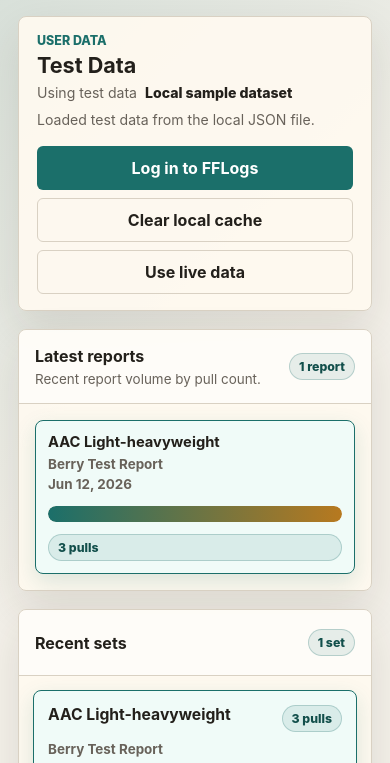
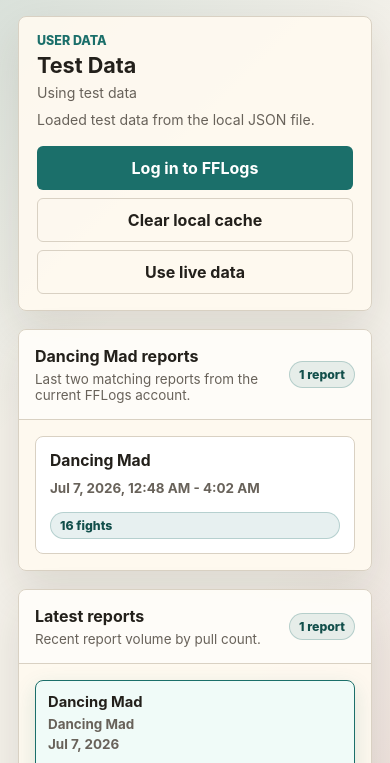
Before and after one commit to aeruru/berry-fflog-analyzers, a website: page index.html in a window 390 px wide. Both pictures are taken after a click on the button "Use test data". Shown: the part 76-839 px from the top of the page. Drawn offline with Linux system fonts and the light colour scheme.

Commit message:
Loads recent DMU reports now

```diff
--- a/app.js
+++ b/app.js
@@ -7,24 +7,24 @@
 const PKCE_STORAGE_KEY = 'berry.fflogs.pkce.pending';
 const TEST_DATA_URL = 'fflogs-testdata/sample-report-fights.json';
 const GRAPHQL_ENDPOINT = 'https://www.fflogs.com/api/v2/user';
+const TARGET_ZONE_ID = 76;
+const TARGET_ZONE_REPORT_LIMIT = 2;
 
 let sessions = [];
+let zoneReports = [];
+let expandedZoneReportIds = new Set();
 let selectedSessionId = null;
 let currentUserId = null;
 let currentUserName = null;
 
 const statusLine = document.querySelector('#statusLine');
+const zoneReportTitle = document.querySelector('#zoneReportTitle');
+const zoneReportList = document.querySelector('#zoneReportList');
+const zoneReportCount = document.querySelector('#zoneReportCount');
 const reportGraph = document.querySelector('#reportGraph');
 const reportGraphCount = document.querySelector('#reportGraphCount');
-const sessionList = document.querySelector('#sessionList');
-const sessionCount = document.querySelector('#sessionCount');
-const detailTitle = document.querySelector('#detailTitle');
-const detailSubtitle = document.querySelector('#detailSubtitle');
-const pullCount = document.querySelector('#pullCount');
-const pullList = document.querySelector('#pullList');
 const authState = document.querySelector('#authState');
 const userPanelTitle = document.querySelector('#userPanelTitle');
-const userName = document.querySelector('#userName');
 const loginButton = document.querySelector('#loginButton');
 const logoutButton = document.querySelector('#logoutButton');
 const loadTestDataButton = document.querySelector('#loadTestDataButton');
@@ -35,6 +35,7 @@
   localStorage.removeItem(USER_STORAGE_KEY);
   currentUserId = null;
   currentUserName = null;
+  setZoneReports([]);
   updateAuthUi();
   setStatus('Logged out of FFLogs.');
 });
@@ -42,6 +43,7 @@
 loadTestDataButton.addEventListener('click', toggleTestData);
 
 setSessions([]);
+setZoneReports([]);
 handleOAuthCallback().finally(async () => {
   updateAuthUi();
   if (getStoredToken() && !isUsingTestData()) {
@@ -55,6 +57,7 @@
     currentUserId = null;
     currentUserName = null;
     setSessions([]);
+    setZoneReports([]);
     updateAuthUi();
 
     if (getStoredToken()) {
@@ -96,6 +99,7 @@
     }));
     updateAuthUi();
     setSessions([normalized]);
+    setZoneReports([normalized]);
     setStatus('Loaded test data from the local JSON file.');
   } catch (error) {
     console.warn(error);
@@ -105,8 +109,17 @@
   }
 }
 
-async function fetchRecentSessions({ endpoint, userId }) {
-  const reportsResult = await fflogsGraphql(endpoint, RECENT_REPORTS_QUERY, { userId });
+async function fetchRecentSessions({ endpoint, userId, limit = 12, zoneId = null }) {
+  const variables = {
+    userId,
+    limit,
+  };
+
+  if (zoneId !== null) {
+    variables.zoneId = zoneId;
+  }
+
+  const reportsResult = await fflogsGraphql(endpoint, RECENT_REPORTS_QUERY, variables);
   const reports = reportsResult?.data?.reportData?.reports?.data ?? [];
   return hydrateReportSessions(reports);
 }
@@ -153,13 +166,14 @@
   setStatus('Looking up your FFLogs account and latest reports...');
 
   try {
-    const { normalized, user } = await fetchMyRecentSessions();
+    const { normalized, targetZoneReports, user } = await fetchMyRecentSessions();
 
     if (normalized.length === 0) {
       throw new Error('No known-zone reports were found for your account.');
     }
 
     setSessions(normalized);
+    setZoneReports(targetZoneReports);
     setCurrentUser(user);
 
     const latest = normalized[0];
@@ -177,12 +191,20 @@
   const user = await fetchCurrentUser();
   setCurrentUser(user);
 
-  const normalized = await fetchRecentSessions({
-    endpoint: getGraphqlEndpoint(),
-    userId: currentUserId,
-  });
+  const [normalized, targetZoneReports] = await Promise.all([
+    fetchRecentSessions({
+      endpoint: getGraphqlEndpoint(),
+      userId: currentUserId,
+    }),
+    fetchRecentSessions({
+      endpoint: getGraphqlEndpoint(),
+      userId: currentUserId,
+      limit: TARGET_ZONE_REPORT_LIMIT,
+      zoneId: TARGET_ZONE_ID,
+    }),
+  ]);
 
-  return { normalized, user };
+  return { normalized, targetZoneReports, user };
 }
 
 async function fetchCurrentUser() {
@@ -366,8 +388,6 @@
 
   userPanelTitle.textContent = currentUserName || 'FFLogs account';
   authState.textContent = isTestData ? 'Using test data' : isLoggedIn ? 'Logged in to FFLogs' : 'Not logged in';
-  userName.textContent = currentUserName ? (isTestData ? 'Local sample dataset' : 'FFLogs account') : '';
-  userName.classList.toggle('hidden', !currentUserName);
   loginButton.classList.toggle('hidden', Boolean(token));
   logoutButton.classList.toggle('hidden', !token);
   if (!loadTestDataButton.disabled) {
@@ -482,37 +502,93 @@
 function setSessions(nextSessions) {
   sessions = normalizeReportList(nextSessions);
   selectedSessionId = sessions[0]?.id ?? null;
-  render();
+  renderReportGraph();
 }
 
-function render() {
-  sessionCount.textContent = `${sessions.length} ${sessions.length === 1 ? 'set' : 'sets'}`;
-  renderReportGraph();
+function setZoneReports(nextReports) {
+  zoneReports = normalizeReportList(nextReports).slice(0, TARGET_ZONE_REPORT_LIMIT);
+  expandedZoneReportIds = new Set([...expandedZoneReportIds].filter((id) => zoneReports.some((report) => report.id === id)));
+  renderZoneReports();
+}
 
-  if (sessions.length === 0) {
-    sessionList.innerHTML = `<div class="empty-state">No recent known-zone sets found.</div>`;
-    renderPulls(null);
+function renderZoneReports() {
+  zoneReportCount.textContent = `${zoneReports.length} ${zoneReports.length === 1 ? 'report' : 'reports'}`;
+  const zoneName = zoneReports.find((report) => report.zoneName)?.zoneName;
+  zoneReportTitle.textContent = zoneName ? `${zoneName} reports` : `Zone ${TARGET_ZONE_ID} reports`;
+
+  if (zoneReports.length === 0) {
+    zoneReportList.innerHTML = `<div class="empty-state">No recent Zone ${TARGET_ZONE_ID} reports found yet.</div>`;
     return;
   }
 
-  sessionList.innerHTML = sessions.map((session) => `
-    <button class="session-card ${session.id === selectedSessionId ? 'active' : ''}" data-session-id="${escapeHtml(session.id)}" type="button">
-      <div class="session-top">
-        <h3>${escapeHtml(session.zoneName)}</h3>
-        <span class="pill">${session.pulls.length} pulls</span>
-      </div>
-      <p class="meta">${session.title ? `${escapeHtml(session.title)}<br>` : ''}${session.reportCode ? `${escapeHtml(session.reportCode)}<br>` : ''}${formatDateRange(session.startTime, session.endTime)}${session.hydrationError ? '<br>Fight details unavailable' : ''}</p>
-    </button>
-  `).join('');
+  zoneReportList.innerHTML = zoneReports.map((report) => {
+    const isExpanded = expandedZoneReportIds.has(report.id);
+    const fights = [...report.pulls].sort((a, b) => new Date(b.startTime) - new Date(a.startTime));
 
-  sessionList.querySelectorAll('.session-card').forEach((card) => {
-    card.addEventListener('click', () => {
-      selectedSessionId = card.dataset.sessionId;
-      render();
+    return `
+      <article class="zone-report-card ${isExpanded ? 'expanded' : ''}">
+        <button class="zone-report-toggle" data-zone-report-id="${escapeHtml(report.id)}" type="button" aria-expanded="${isExpanded}">
+          <div>
+            <h3>${escapeHtml(report.title || report.zoneName)}</h3>
+            <p class="meta">${report.reportCode ? `${escapeHtml(report.reportCode)}<br>` : ''}${formatDateRange(report.startTime, report.endTime)}</p>
+          </div>
+          <span class="pill">${formatFightCount(report.pulls.length)}</span>
+        </button>
+        ${isExpanded ? renderZoneFightCards(fights, report.hydrationError) : ''}
+      </article>
+    `;
+  }).join('');
+
+  zoneReportList.querySelectorAll('.zone-report-toggle').forEach((button) => {
+    button.addEventListener('click', () => {
+      const reportId = button.dataset.zoneReportId;
+      if (expandedZoneReportIds.has(reportId)) {
+        expandedZoneReportIds.delete(reportId);
+      } else {
+        expandedZoneReportIds.add(reportId);
+      }
+      renderZoneReports();
     });
   });
+}
 
-  renderPulls(sessions.find((session) => session.id === selectedSessionId));
+function renderZoneFightCards(fights, hydrationError) {
+  if (fights.length === 0) {
+    return `<div class="zone-fight-list"><div class="empty-state">${hydrationError ? `Fight details unavailable: ${escapeHtml(hydrationError)}` : 'This report does not include fight data yet.'}</div></div>`;
+  }
+
+  return `
+    <div class="zone-fight-list">
+      ${fights.map((fight, index) => {
+        const progress = fight.kill ? 100 : clamp(100 - fight.bossPercent, 0, 100);
+        const phase = fight.kill ? 'Clear' : estimatePhase(progress);
+        const bossRemaining = fight.kill ? 0 : clamp(fight.bossPercent, 0, 100);
+        const bossLabel = `${bossRemaining.toFixed(1)}% boss remaining`;
+
+        return `
+          <article class="zone-fight-card">
+            <div class="pull-top">
+              <h4>${escapeHtml(fight.name || `Fight ${index + 1}`)}</h4>
+              <span class="zone-fight-phase">${phase}</span>
+            </div>
+            <div class="pull-meta">
+              <span>${formatTime(fight.startTime)}</span>
+              <span>${formatDuration(fight.durationSeconds)}</span>
+            </div>
+            <div class="boss-remaining">
+              <div class="boss-remaining-label">
+                <span>Boss remaining</span>
+                <strong>${bossLabel}</strong>
+              </div>
+              <div class="boss-remaining-track" aria-label="${bossLabel}">
+                <div class="boss-remaining-fill" style="width: ${bossRemaining}%"></div>
+              </div>
+            </div>
+          </article>
+        `;
+      }).join('')}
+    </div>
+  `;
 }
 
 function renderReportGraph() {
@@ -545,56 +621,9 @@
   reportGraph.querySelectorAll('.report-bar').forEach((bar) => {
     bar.addEventListener('click', () => {
       selectedSessionId = bar.dataset.sessionId;
-      render();
+      renderReportGraph();
     });
   });
-}
-
-function renderPulls(session) {
-  if (!session) {
-    detailTitle.textContent = 'Select a set';
-    detailSubtitle.textContent = 'Pull details will appear here.';
-    pullCount.textContent = '0 pulls';
-    pullList.innerHTML = `<div class="empty-state">Choose a recent set to inspect its pulls.</div>`;
-    return;
-  }
-
-  detailTitle.textContent = session.zoneName;
-  detailSubtitle.textContent = `${session.title ? `${session.title} | ` : ''}${session.reportCode ? `${session.reportCode} | ` : ''}${formatDateRange(session.startTime, session.endTime)}`;
-  pullCount.textContent = `${session.pulls.length} ${session.pulls.length === 1 ? 'pull' : 'pulls'}`;
-
-  if (session.pulls.length === 0) {
-    pullList.innerHTML = `<div class="empty-state">${session.hydrationError ? `The report loaded, but fight details could not be fetched yet: ${escapeHtml(session.hydrationError)}` : 'This set does not include pull-level fight data yet.'}</div>`;
-    return;
-  }
-
-  pullList.innerHTML = session.pulls.map((fight, index) => {
-    const progress = fight.kill ? 100 : clamp(100 - fight.bossPercent, 0, 100);
-    const phase = fight.kill ? 'Clear' : estimatePhase(progress);
-
-    return `
-      <article class="pull-card">
-        <div class="pull-top">
-          <h3>${escapeHtml(fight.name || `Pull ${index + 1}`)}</h3>
-          <span class="pill">${fight.kill ? 'Kill' : phase}</span>
-        </div>
-        <div class="pull-meta">
-          <span>${formatTime(fight.startTime)}</span>
-          <span>${formatDuration(fight.durationSeconds)}</span>
-          <span>${fight.kill ? '0% boss remaining' : `${fight.bossPercent.toFixed(1)}% boss remaining`}</span>
-        </div>
-        <div class="progress-wrap">
-          <div class="progress-label">
-            <span>Fight progress</span>
-            <span>${Math.round(progress)}%</span>
-          </div>
-          <div class="progress-track">
-            <div class="progress-fill" style="width: ${progress}%"></div>
-          </div>
-        </div>
-      </article>
-    `;
-  }).join('');
 }
 
 function normalizeBossPercent(value) {
@@ -616,7 +645,7 @@
 }
 
 function toDateString(value, reportStartTime = null) {
-  if (!value) {
+  if (value === null || value === undefined || value === '') {
     return new Date().toISOString();
   }
 
@@ -675,6 +704,10 @@
   return `${minutes}:${remainder}`;
 }
 
+function formatFightCount(count) {
+  return `${count} ${count === 1 ? 'fight' : 'fights'}`;
+}
+
 function estimatePhase(progress) {
   if (progress >= 85) return 'Final phase';
   if (progress >= 65) return 'Phase 4';
@@ -705,6 +738,9 @@
   loginButton.disabled = isLoading;
   logoutButton.disabled = isLoading;
   loadTestDataButton.disabled = isLoading;
+  if (!isLoading) {
+    updateAuthUi();
+  }
 }
 
 function setTestDataLoading(isLoading) {
@@ -739,9 +775,9 @@
 }
 
 const RECENT_REPORTS_QUERY = `
-  query RecentUserReports($userId: Int!) {
+  query RecentUserReports($userId: Int!, $limit: Int!, $zoneId: Int) {
     reportData {
-      reports(userID: $userId, limit: 12) {
+      reports(userID: $userId, limit: $limit, zoneID: $zoneId) {
         data {
           code
           title
--- a/fflogs-testdata/sample-report-fights.json
+++ b/fflogs-testdata/sample-report-fights.json
@@ -4,37 +4,142 @@
     "name": "Test Data"
   },
   "report": {
-    "code": "TESTDATA01",
-    "title": "Berry Test Report",
-    "startTime": 1781230833000,
-    "endTime": 1781231430000,
+    "code": "TESTDANCE01",
+    "title": "Dancing Mad",
+    "startTime": 1783385280000,
+    "endTime": 1783396920000,
     "zone": {
-      "name": "AAC Light-heavyweight"
+      "id": 76,
+      "name": "Dancing Mad"
     },
     "fights": [
       {
         "id": 1,
-        "name": "M2S",
-        "startTime": 0,
-        "endTime": 388000,
+        "name": "Dancing Mad",
+        "startTime": 120000,
+        "endTime": 254000,
         "kill": false,
-        "fightPercentage": 45.8
+        "fightPercentage": 97.8
       },
       {
         "id": 2,
-        "name": "M2S",
-        "startTime": 604000,
-        "endTime": 1116000,
+        "name": "Dancing Mad",
+        "startTime": 420000,
+        "endTime": 662000,
         "kill": false,
-        "fightPercentage": 16.3
+        "fightPercentage": 89.6
       },
       {
         "id": 3,
-        "name": "M2S",
-        "startTime": 1565000,
-        "endTime": 2161000,
+        "name": "Dancing Mad",
+        "startTime": 840000,
+        "endTime": 1281000,
+        "kill": false,
+        "fightPercentage": 72.4
+      },
+      {
+        "id": 4,
+        "name": "Dancing Mad",
+        "startTime": 1620000,
+        "endTime": 1858000,
+        "kill": false,
+        "fightPercentage": 91.2
+      },
+      {
+        "id": 5,
+        "name": "Dancing Mad",
+        "startTime": 1980000,
+        "endTime": 2505000,
+        "kill": false,
+        "fightPercentage": 64.8
+      },
+      {
+        "id": 6,
+        "name": "Dancing Mad",
+        "startTime": 2940000,
+        "endTime": 3555000,
+        "kill": false,
+        "fightPercentage": 44.2
+      },
+      {
+        "id": 7,
+        "name": "Dancing Mad",
+        "startTime": 3960000,
+        "endTime": 4293000,
+        "kill": false,
+        "fightPercentage": 83.0
+      },
+      {
+        "id": 8,
+        "name": "Dancing Mad",
+        "startTime": 4620000,
+        "endTime": 5300000,
+        "kill": false,
+        "fightPercentage": 31.6
+      },
+      {
+        "id": 9,
+        "name": "Dancing Mad",
+        "startTime": 5760000,
+        "endTime": 6227000,
+        "kill": false,
+        "fightPercentage": 57.9
+      },
+      {
+        "id": 10,
+        "name": "Dancing Mad",
+        "startTime": 6600000,
+        "endTime": 7330000,
+        "kill": false,
+        "fightPercentage": 18.9
+      },
+      {
+        "id": 11,
+        "name": "Dancing Mad",
+        "startTime": 7920000,
+        "endTime": 8772000,
         "kill": true,
         "fightPercentage": 0
+      },
+      {
+        "id": 12,
+        "name": "Dancing Mad",
+        "startTime": 10020000,
+        "endTime": 10156000,
+        "kill": false,
+        "fightPercentage": 94.5
+      },
+      {
+        "id": 13,
+        "name": "Dancing Mad",
+        "startTime": 10200000,
+        "endTime": 10476000,
+        "kill": false,
+        "fightPercentage": 86.9
+      },
+      {
+        "id": 14,
+        "name": "Dancing Mad",
+        "startTime": 10680000,
+        "endTime": 11072000,
+        "kill": false,
+        "fightPercentage": 75.1
+      },
+      {
+        "id": 15,
+        "name": "Dancing Mad",
+        "startTime": 11220000,
+        "endTime": 11327000,
+        "kill": false,
+        "fightPercentage": 95.4
+      },
+      {
+        "id": 16,
+        "name": "Dancing Mad",
+        "startTime": 11340000,
+        "endTime": 11646000,
+        "kill": false,
+        "fightPercentage": 81.4
       }
     ]
   }
--- a/index.html
+++ b/index.html
@@ -22,7 +22,6 @@
             <h2 class="account-title" id="userPanelTitle">FFLogs account</h2>
             <p class="user-summary">
               <span id="authState">Not logged in</span>
-              <span class="user-name hidden" id="userName"></span>
             </p>
             <p class="status-line" id="statusLine">Log in with FFLogs to load your latest reports.</p>
           </div>
@@ -32,6 +31,17 @@
             <button class="ghost-button" id="clearCacheButton" type="button">Clear local cache</button>
             <button class="ghost-button" id="loadTestDataButton" type="button">Use test data</button>
           </div>
+        </section>
+
+        <section class="panel zone-report-panel">
+          <div class="panel-header">
+            <div>
+              <h2 id="zoneReportTitle">Zone 76 reports</h2>
+              <p>Last two matching reports from the current FFLogs account.</p>
+            </div>
+            <span id="zoneReportCount">0 reports</span>
+          </div>
+          <div class="zone-report-list" id="zoneReportList"></div>
         </section>
 
         <section class="panel report-graph-panel">
@@ -44,27 +54,6 @@
           </div>
           <div class="report-graph" id="reportGraph"></div>
         </section>
-
-        <section class="content-grid">
-          <div class="panel">
-            <div class="panel-header">
-              <h2>Recent sets</h2>
-              <span id="sessionCount">0 sets</span>
-            </div>
-            <div class="session-list" id="sessionList"></div>
-          </div>
-
-          <div class="panel detail-panel">
-            <div class="panel-header">
-              <div>
-                <h2 id="detailTitle">Select a set</h2>
-                <p id="detailSubtitle">Pull details will appear here.</p>
-              </div>
-              <span id="pullCount">0 pulls</span>
-            </div>
-            <div class="pull-list" id="pullList"></div>
-          </div>
-        </section>
       </section>
     </main>
 
--- a/styles.css
+++ b/styles.css
@@ -112,16 +112,8 @@
 
 .user-summary {
   color: var(--muted);
-  display: flex;
-  flex-wrap: wrap;
   font-size: 0.88rem;
-  gap: 8px;
   margin: 6px 0 0;
-}
-
-.user-name {
-  color: var(--ink);
-  font-weight: 800;
 }
 
 .user-actions {
@@ -258,10 +250,116 @@
   color: var(--rose);
 }
 
-.content-grid {
+.zone-report-panel {
+  margin-bottom: 18px;
+  overflow: hidden;
+}
+
+.zone-report-panel .panel-header p {
+  color: var(--muted);
+  font-size: 0.84rem;
+  margin: 5px 0 0;
+}
+
+.zone-report-list {
   display: grid;
-  gap: 18px;
-  grid-template-columns: minmax(280px, 0.9fr) minmax(360px, 1.35fr);
+  gap: 12px;
+  padding: 16px;
+}
+
+.zone-report-card {
+  background: var(--panel-strong);
+  border: 1px solid var(--line);
+  border-radius: 8px;
+  overflow: hidden;
+}
+
+.zone-report-card.expanded {
+  border-color: var(--accent);
+  box-shadow: 0 8px 22px rgba(27, 111, 106, 0.15);
+}
+
+.zone-report-toggle {
+  align-items: center;
+  background: transparent;
+  color: var(--ink);
+  display: flex;
+  gap: 14px;
+  justify-content: space-between;
+  min-height: 0;
+  padding: 14px;
+  text-align: left;
+  width: 100%;
+}
+
+.zone-report-toggle:hover {
+  background: #f0fbf8;
+}
+
+.zone-report-toggle h3,
+.zone-fight-card h4 {
+  font-size: 0.98rem;
+  line-height: 1.25;
+  margin: 0;
+}
+
+.zone-fight-list {
+  border-top: 1px solid var(--line);
+  display: grid;
+  gap: 10px;
+  padding: 12px;
+}
+
+.zone-fight-card {
+  background: #fffdf8;
+  border: 1px solid var(--line);
+  border-radius: 8px;
+  padding: 12px;
+}
+
+.zone-fight-phase {
+  background: var(--accent-dark);
+  border-radius: 6px;
+  color: #fff;
+  font-size: 0.86rem;
+  font-weight: 900;
+  letter-spacing: 0;
+  padding: 8px 10px;
+  text-transform: uppercase;
+  white-space: nowrap;
+}
+
+.boss-remaining {
+  margin-top: 12px;
+}
+
+.boss-remaining-label {
+  align-items: center;
+  color: var(--muted);
+  display: flex;
+  font-size: 0.8rem;
+  gap: 12px;
+  justify-content: space-between;
+  margin-bottom: 7px;
+}
+
+.boss-remaining-label strong {
+  color: var(--ink);
+  font-size: 0.86rem;
+}
+
+.boss-remaining-track {
+  background: #ece4d8;
+  border-radius: 999px;
+  height: 13px;
+  overflow: hidden;
+}
+
+.boss-remaining-fill {
+  background: linear-gradient(90deg, var(--rose), var(--gold));
+  border-radius: inherit;
+  height: 100%;
+  min-width: 4px;
 }
 
 .report-graph-panel {
@@ -354,58 +452,17 @@
   white-space: nowrap;
 }
 
-#detailSubtitle {
-  color: var(--muted);
-  font-size: 0.84rem;
-  margin: 5px 0 0;
-}
-
-.session-list,
-.pull-list {
-  display: grid;
-  gap: 10px;
-  padding: 14px;
-}
-
-.session-card,
-.pull-card,
 .empty-state {
   background: var(--panel-strong);
   border: 1px solid var(--line);
   border-radius: 8px;
 }
 
-.session-card {
-  color: var(--ink);
-  cursor: pointer;
-  padding: 14px;
-  text-align: left;
-  width: 100%;
-}
-
-.session-card:hover,
-.session-card.active {
-  border-color: var(--accent);
-  box-shadow: 0 8px 22px rgba(27, 111, 106, 0.15);
-}
-
-.session-card.active {
-  background: #f0fbf8;
-}
-
-.session-top,
 .pull-top {
   align-items: start;
   display: flex;
   gap: 12px;
   justify-content: space-between;
-}
-
-.session-card h3,
-.pull-card h3 {
-  font-size: 0.98rem;
-  line-height: 1.25;
-  margin: 0;
 }
 
 .meta,
@@ -416,40 +473,10 @@
   margin: 8px 0 0;
 }
 
-.pull-card {
-  padding: 14px;
-}
-
 .pull-meta {
   display: flex;
   flex-wrap: wrap;
   gap: 8px 16px;
-}
-
-.progress-wrap {
-  margin-top: 12px;
-}
-
-.progress-label {
-  display: flex;
-  font-size: 0.78rem;
-  font-weight: 800;
-  justify-content: space-between;
-  margin-bottom: 7px;
-}
-
-.progress-track {
-  background: #ece4d8;
-  border-radius: 999px;
-  height: 12px;
-  overflow: hidden;
-}
-
-.progress-fill {
-  background: linear-gradient(90deg, var(--accent), var(--gold));
-  border-radius: inherit;
-  height: 100%;
-  min-width: 4px;
 }
 
 .empty-state {
@@ -465,8 +492,8 @@
 
   .masthead,
   .user-panel,
+  .zone-report-toggle,
   .input-row,
-  .content-grid,
   .report-bar {
     grid-template-columns: 1fr;
   }
@@ -485,6 +512,11 @@
     width: 100%;
   }
 
+  .zone-report-toggle {
+    align-items: stretch;
+    display: grid;
+  }
+
   .panel {
     min-height: 0;
   }
```
